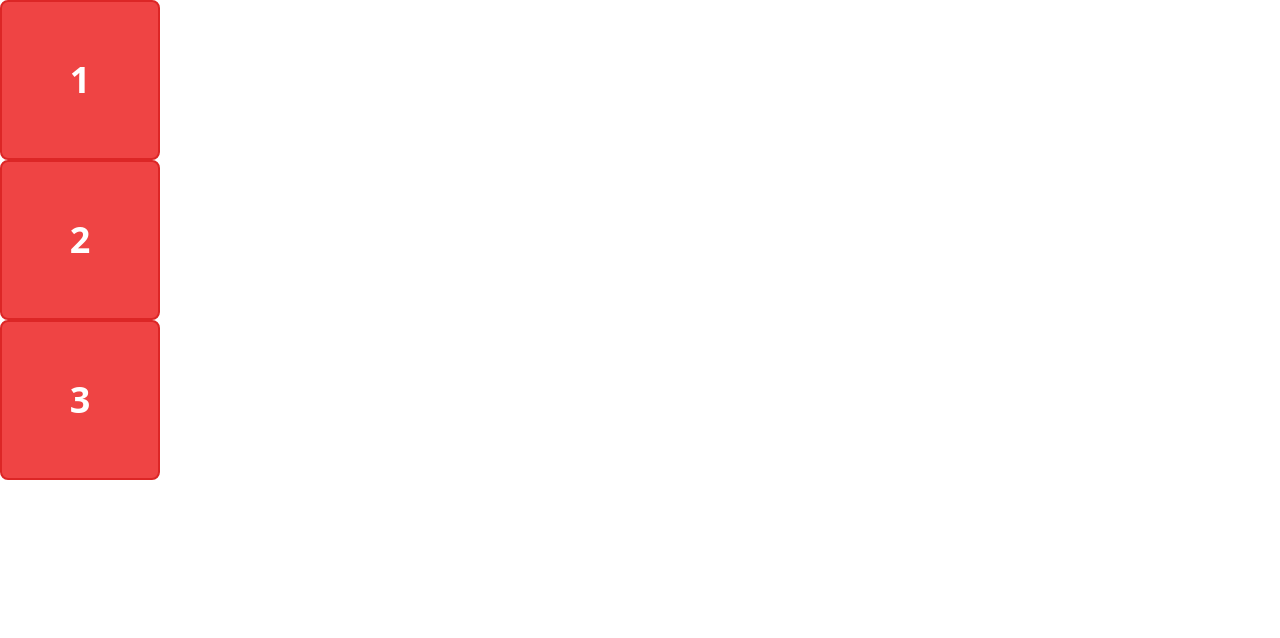
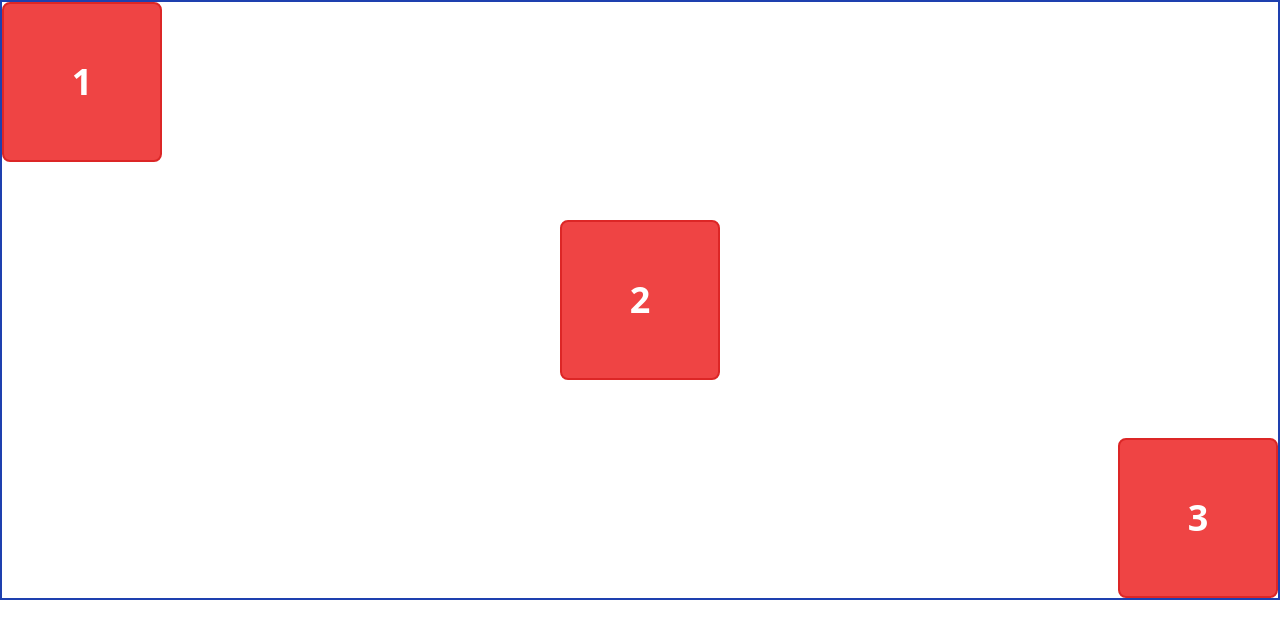
Before and after one commit to AlbertoG22/learning-tailwind, a website: page src/index.html in a window 1280 px wide. Drawn offline with Linux system fonts and the light colour scheme.

Commit message:
flexbox (place content, self, items)

```diff
--- a/src/index.html
+++ b/src/index.html
@@ -7,8 +7,11 @@
     <title>Tailwind Course (Flexbox)</title>
 </head>
 <body>
-    <div class="card">1</div>
-    <div class="card">2</div>
-    <div class="card">3</div>
+
+    <div class="flex items-start border-2 border-blue-800 h-[600px] place-content-between">
+        <div class="card">1</div>
+        <div class="card self-center">2</div>
+        <div class="card self-end">3</div>
+    </div>
 </body>
 </html>
```
Also changed, not shown: src/output.css.
